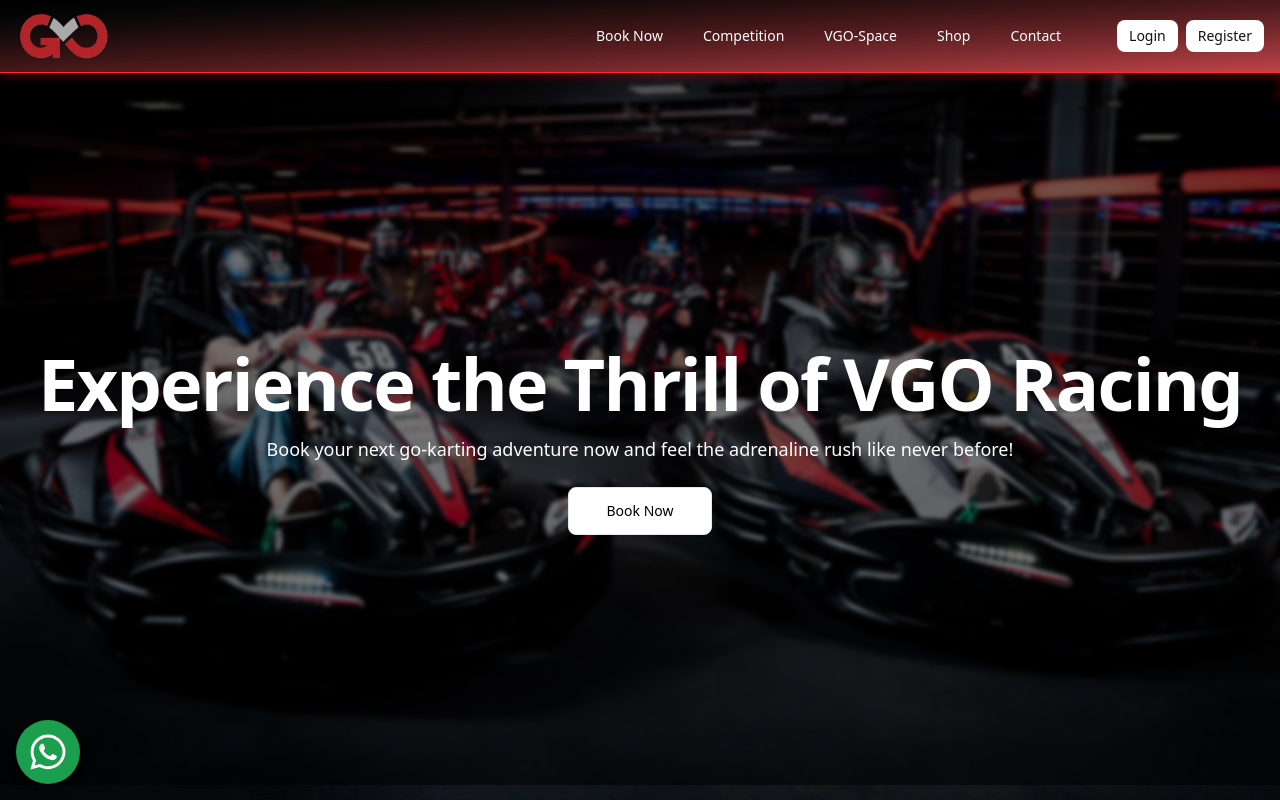
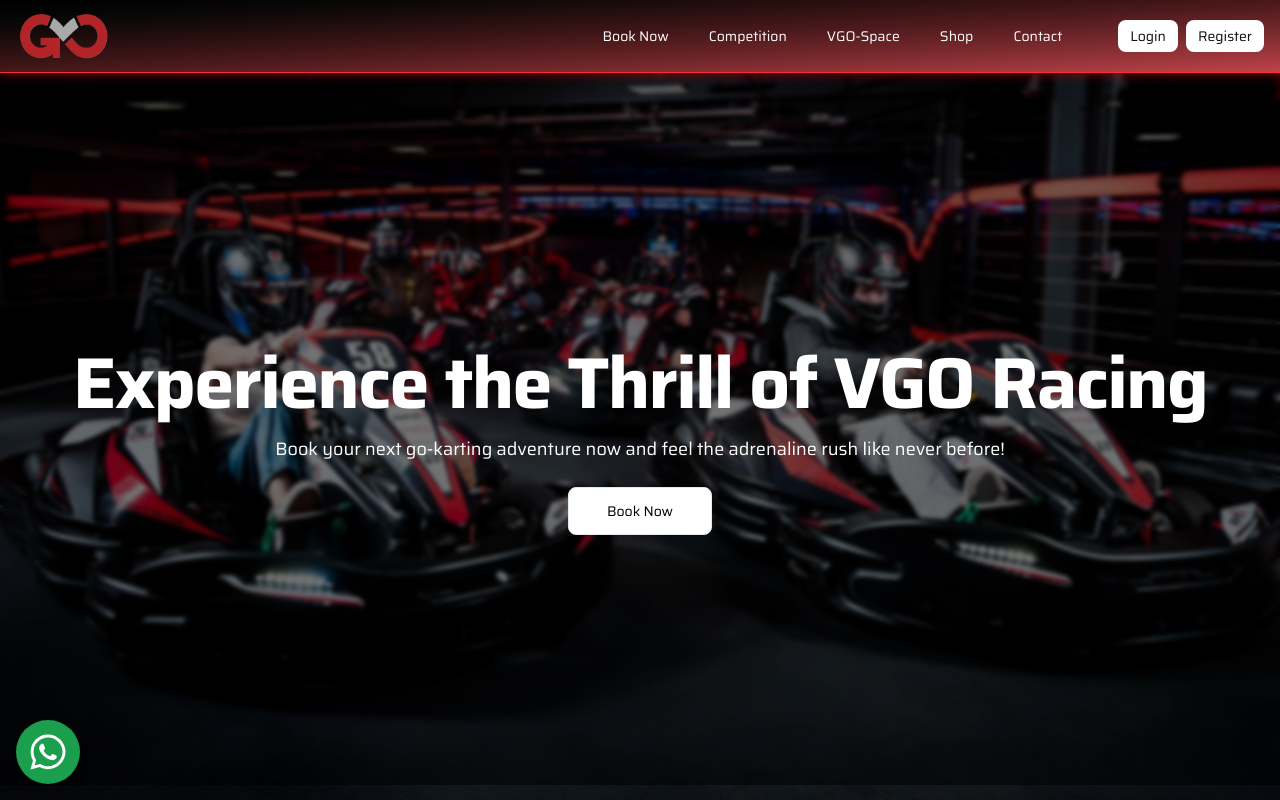
Before and after one commit to KingReevan/VGOwebGL, a Next.js app in the folder OneDrive/Desktop/vgo/vgo-frontend/: page / in a window 1280 px wide. Shown: the top 800 px of the page. Built offline with nearby package versions, Linux system fonts and the light colour scheme; no server answers.

Commit message:
Saria Font has been implemented

```diff
--- a/OneDrive/Desktop/vgo/vgo-frontend/src/app/layout.tsx
+++ b/OneDrive/Desktop/vgo/vgo-frontend/src/app/layout.tsx
@@ -1,17 +1,14 @@
 import type { Metadata } from "next";
-import { Geist, Geist_Mono } from "next/font/google";
+import {Saira} from "next/font/google";
 import "./globals.css";
 import Navbar from './components/Navbar'
 import Footer from './components/Footer'
 
-const geistSans = Geist({
-  variable: "--font-geist-sans",
-  subsets: ["latin"],
-});
 
-const geistMono = Geist_Mono({
-  variable: "--font-geist-mono",
-  subsets: ["latin"],
+const saira = Saira({
+  subsets: ['latin'], // Specify the necessary subsets (e.g., 'latin')
+  weight: ['400', '700'], // Specify desired weights (e.g., '400', '700')
+  // You can also add 'display', 'variable', 'fallback', etc. as needed
 });
 
 export const metadata: Metadata = {
@@ -27,7 +24,7 @@
   return (
     <html lang="en">
       <body
-        className={`${geistSans.variable} ${geistMono.variable} antialiased`}
+        className={`${saira.className} ${saira.className} antialiased`}
       >
         <Navbar />
         {children}
--- a/OneDrive/Desktop/vgo/vgo-frontend/tailwind.config.ts
+++ b/OneDrive/Desktop/vgo/vgo-frontend/tailwind.config.ts
@@ -23,6 +23,9 @@
         'scroll-right': 'scroll-right 65s linear infinite',
         'scroll-mobile': 'scroll-left 45s linear infinite',
       },
+      fontFamily: {
+        sans: ['var(--font-rajdhani)', 'sans-serif'],
+      },
     },
   },
   plugins: [],
```
